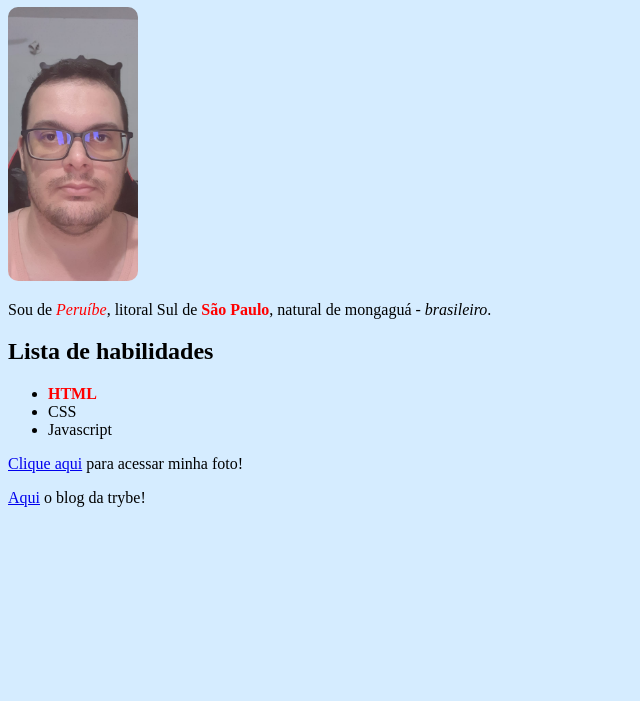
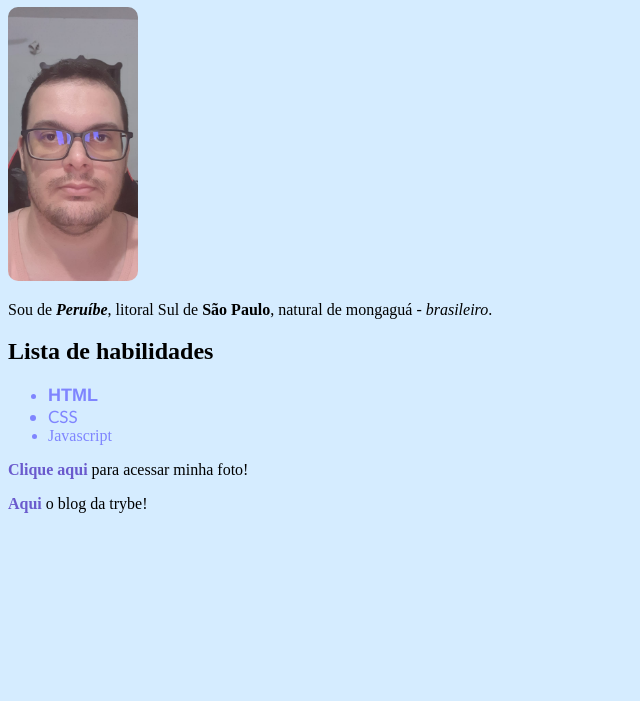
Before and after one commit to felipesegala/portifolio-trybe, a plain HTML site: page index.html in a window 1280 px wide. Shown: the part 99-800 px from the top of the page, without its empty margins (0-640 px from the left). Drawn offline with Linux system fonts and the light colour scheme.

Commit message:
atualiza  pf

```diff
--- a/index.html
+++ b/index.html
@@ -9,11 +9,9 @@
 <style>
     :root {
         /* background */
-        --azul0: #e7f5ff;
-        --azul1: #d0ebff;
         --azul2: #a5d8ff;
 
-        /* Texto */
+        /* Titulo */
         --Titulo: #1864ab;
 
     }
@@ -32,10 +30,34 @@
     }
 
     em, strong {
-        color: red;
+        /* color: red; */
+        font-weight: 600;
     }
 
+    a {
+        text-decoration: none;
+        color: slateblue;
+        font-weight: 900;
+    }
+
+    .html {
+        font-family: 'Franklin Gothic Medium', 'Arial Narrow', Arial, sans-serif;
+        color: rgb(127, 133, 255);
+        font-size: 18px;
+    }
+
+    .css {
+        font-family: 'Gill Sans', 'Gill Sans MT', Calibri, 'Trebuchet MS', sans-serif;
+        color:rgb(127, 133, 255);
+        font-size: 17px;
+    }
+
+    .javascript {
+        color: rgb(127, 133, 255);
+        font-size: 16px;
+    }
 </style>
+
 <body>
     <!-- seção 1 -->
     <a href="sobre-mim.html">Sobre Mim</a>
@@ -49,9 +71,9 @@
     <!-- seção 2 -->
     <h2> Lista de habilidades</h2>
     <ul>
-    <li><strong>HTML</strong></li>
-    <li>CSS</li>
-    <li>Javascript</li>
+    <li class="html"><strong>HTML</strong></li>
+    <li class="css">CSS</li>
+    <li class="javascript">Javascript</li>
     </ul>
 
     <!-- links -->
```
